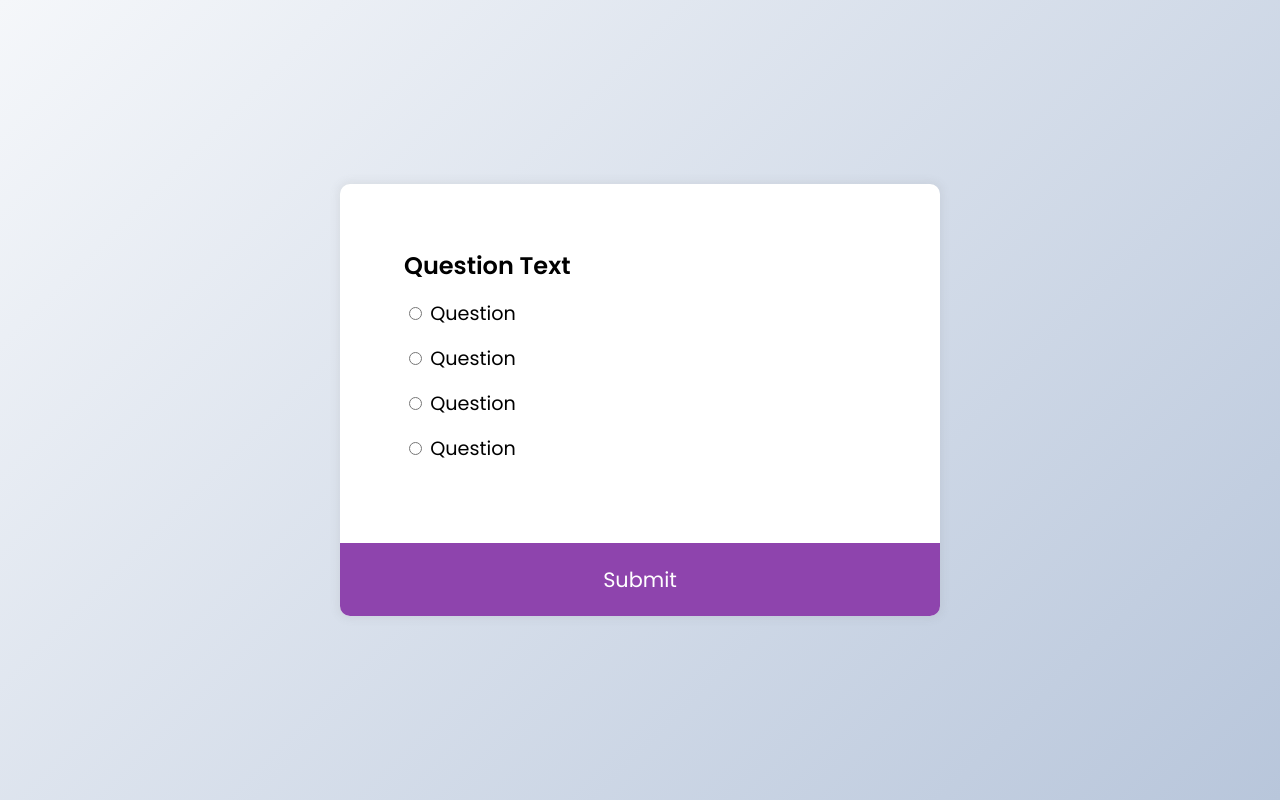
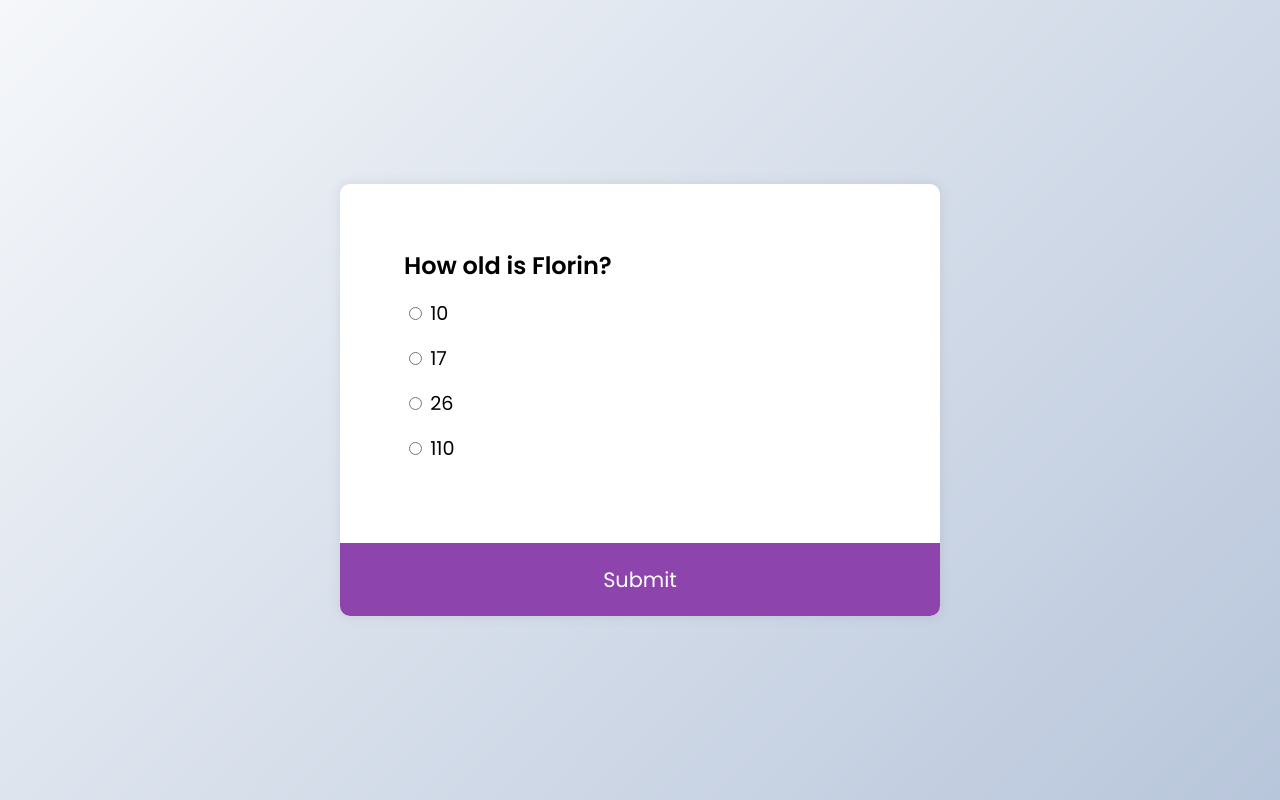
Before and after one commit to Brahan-Leandro/questions_cards, a plain HTML site: page index.html in a window 1280 px wide. Drawn offline with Linux system fonts and the light colour scheme.

Commit message:
changes in JS for that the submit allow to next the other questions

```diff
--- a/index.html
+++ b/index.html
@@ -30,7 +30,7 @@
 					</li>
 				</ul>
 			</div>
-			<button>Submit</button>
+			<button id="submit">Submit</button>
 		</div>
 	</body>
 </html>
--- a/script.js
+++ b/script.js
@@ -14,14 +14,14 @@ const quizData = [
 		d: 'Fortran',
 		correct: 'a'
 	}, {
-		question: 'Who won the presidency of the united states 2020?'
+		question: 'Who won the presidency of the united states 2020?',
 		a: 'Donald Trump',
 		b: 'Joe Biden',
 		c: 'Howie Hawkins',
 		d: 'Jo Jorgensen',
 		correct: 'b'
 	}, {
-		question: 'What does HTML stand for'
+		question: 'What does HTML stand for',
 		a: 'Hypertext Markup languege',
 		b: 'Cascading Style Sheet',
 		c: 'Jason Object Notation',
@@ -38,20 +38,33 @@ const quizData = [
 ]
 
 
-const questionEl = document.getElementByid('question')
-const a_text = document.getElementByid('a_text')
-const b_text = document.getElementByid('b_text')
-const c_text = document.getElementByid('c_text')
-const d_text = document.getElementByid('d_text')
+const questionEl = document.getElementById("question")
+const a_text = document.getElementById("a_text")
+const b_text = document.getElementById("b_text")
+const c_text = document.getElementById("c_text")
+const d_text = document.getElementById("d_text")
+const submitBtn = document.getElementById("submit")
 
-let currentQuestion = 0;
+let currentQuiz = 0;
 
 loadQuiz();
 
 function loadQuiz() {
-	const currentQuestionData = quizData[currentQuestion];
+	const currentQuizData = quizData[currentQuiz];
 
-	questionEl.innerText = currentQuestionData.question
+	questionEl.innerText = currentQuizData.question;
 
-	currentQuestion++
-}
+	a_text.innerText = currentQuizData.a;
+	b_text.innerText = currentQuizData.b;
+	c_text.innerText = currentQuizData.c;
+	d_text.innerText = currentQuizData.d;
+};
+
+submitBtn.addEventListener("click", () => {
+	currentQuiz++;
+
+	loadQuiz();
+	if (currentQuiz > 3) {
+		currentQuiz = -1
+	}
+})
```
